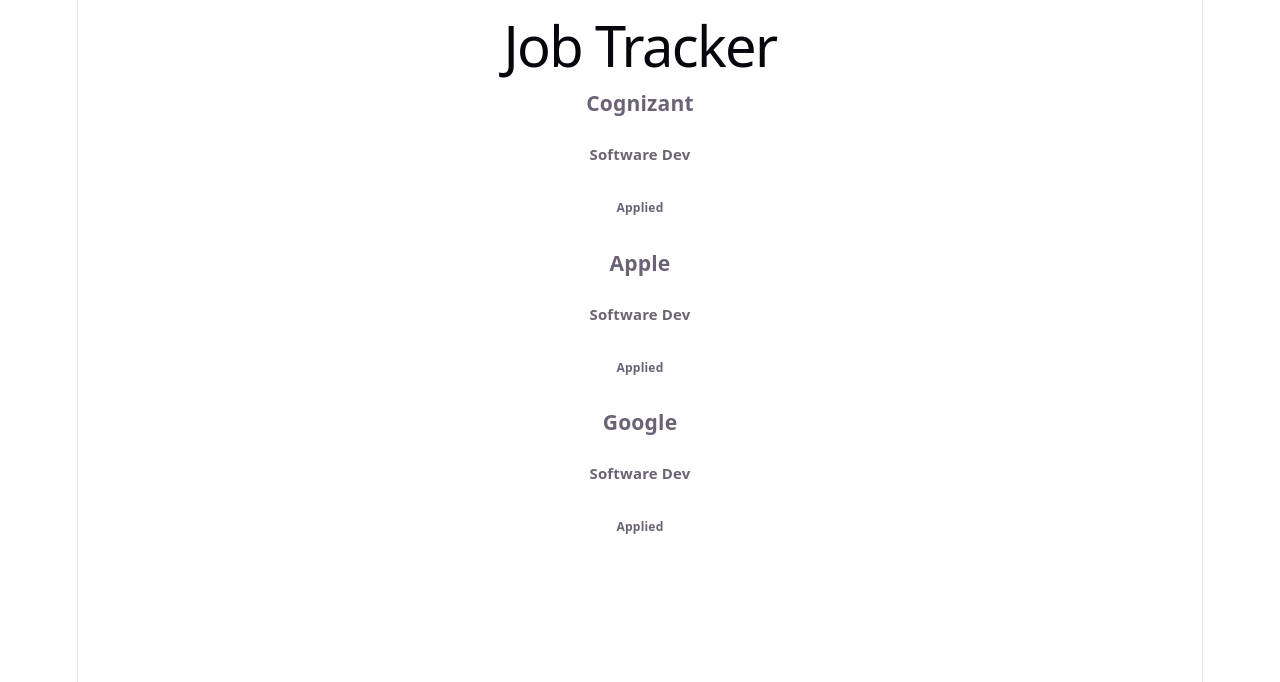
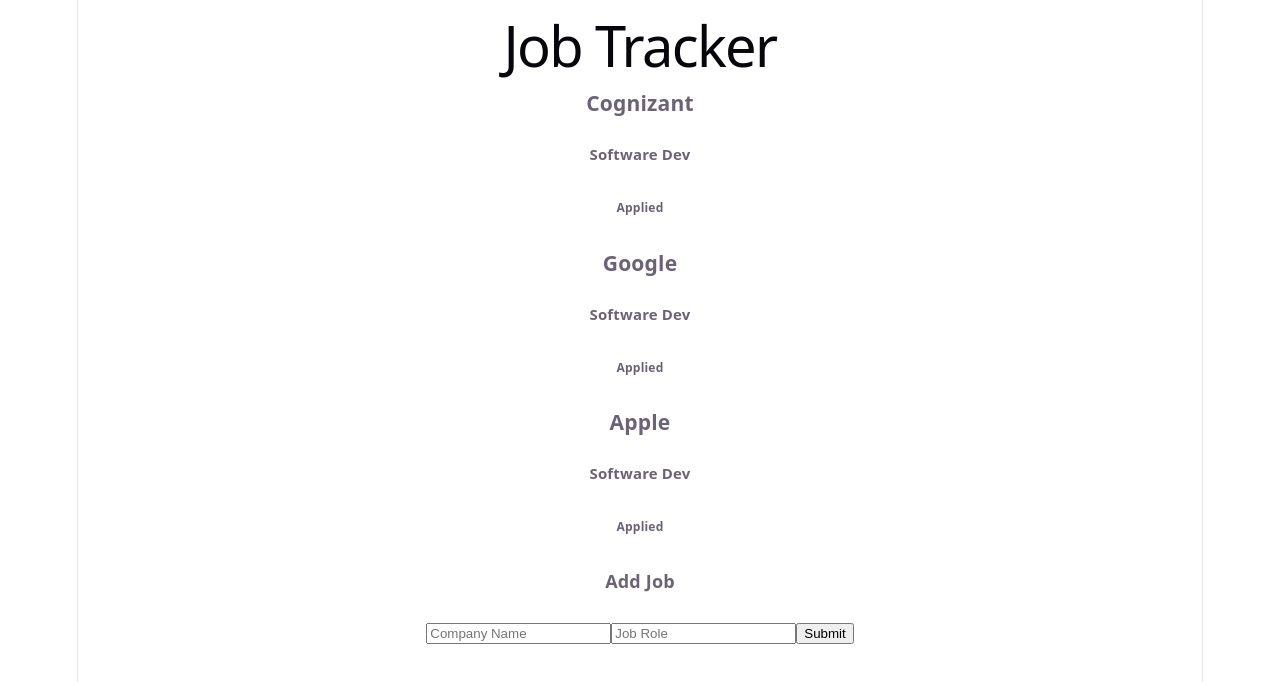
Before and after one commit to archillexx/job_tracker, a React app in the folder frontend/: page / in a window 1280 px wide. Shown: the top 682 px of the page. Built offline with nearby package versions, Linux system fonts and the light colour scheme; the HTML template or start-up script is replaced by a standard one.

Commit message:
Add a form to add jobs using state

```diff
--- a/frontend/src/App.jsx
+++ b/frontend/src/App.jsx
@@ -1,9 +1,7 @@
+import { useState } from 'react'
+const JobCard = ({ jobName, jobRole, jobStatus }) => {
 
-
-
-const JobCard = ({jobName,jobRole,jobStatus})=>{
-
-    return(
+    return (
         <div>
             <h3>{jobName}</h3>
             <h5>{jobRole}</h5>
@@ -11,32 +9,80 @@
         </div>
     )
 }
-const JobList = ()=>{
-    return(
+
+let jobs = [
+    {
+        jobId: 1,
+        jobName: "Cognizant",
+        jobRole: "Software Dev",
+        jobStatus: "Applied"
+    },
+    {
+        jobId: 2,
+        jobName: "Google",
+        jobRole: "Software Dev",
+        jobStatus: "Applied"
+    },
+    {
+        jobId: 3,
+        jobName: "Apple",
+        jobRole: "Software Dev",
+        jobStatus: "Applied"
+    }
+]
+
+
+
+const JobList = () => {
+
+    const [jobArray, setJobArray] = useState(jobs)
+    const [companyName, setCompanyName] = useState("")
+    const [jobRole, setJobRole] = useState("")
+
+
+
+    const addJob = (e) => {
+        e.preventDefault()
+
+        const newJob = {
+            jobId: jobArray.length + 1,
+            jobName: companyName,
+            jobRole: jobRole,
+            jobStatus: "Applied"
+        }
+
+        setJobArray([...jobArray, newJob])
+        setCompanyName("")
+        setJobRole("")
+    }
+
+
+    return (
         <div>
-            <JobCard
-        jobName="Cognizant"
-        jobRole="Software Dev"
-        jobStatus="Applied"
-        ></JobCard>
-        <JobCard
-        jobName="Apple"
-        jobRole="Software Dev"
-        jobStatus="Applied"
-        ></JobCard>
-        <JobCard
-        jobName="Google"
-        jobRole="Software Dev"
-        jobStatus="Applied"
-        ></JobCard>
 
+            {jobArray.map((item) => {
+
+                return (<JobCard key={item.jobId} jobName={item.jobName} jobRole={item.jobRole} jobStatus={item.jobStatus}></JobCard>)
+
+            })}
+            <div>
+                <form onSubmit={addJob}>
+                    <h4>Add Job</h4>
+                    <input type="text" value={companyName} placeholder='Company Name' onChange={(e) => setCompanyName(e.target.value)} />
+                    <input type="text" value={jobRole} placeholder='Job Role' onChange={(e) => setJobRole(e.target.value)} />
+                    <button>Submit</button>
+                </form>
+
+
+
+            </div>
         </div>
 
     )
 }
 
-const App = ()=>{
-    return(
+const App = () => {
+    return (
         <div>
             <h1> Job Tracker </h1>
             <JobList></JobList>
```
